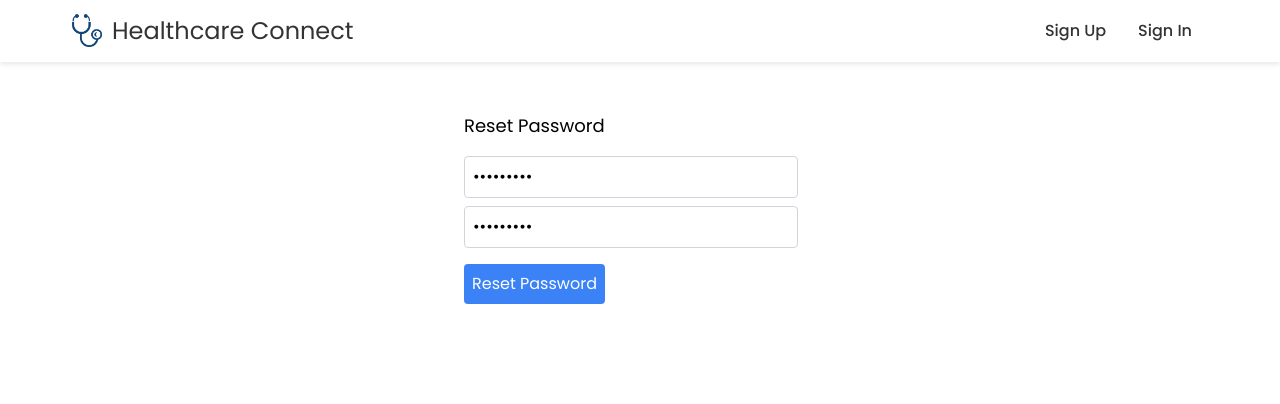
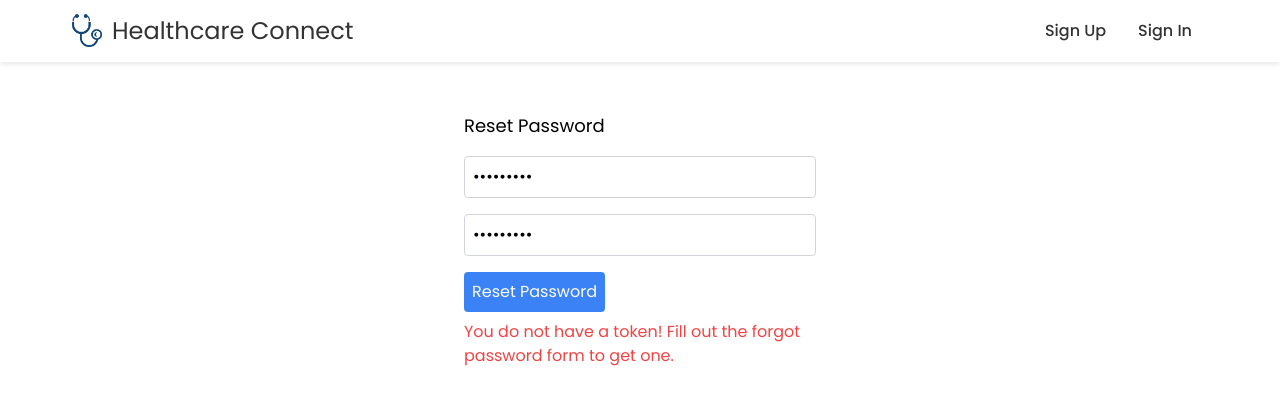
Before and after one commit to acm-uic/healthcare-connect, a Next.js app in the folder frontend/: page /reset-password in a window 1280 px wide. Both pictures are taken after typing "Sample123", "Sample123" into the empty fields and a click on the button "Reset Password". Shown: the top 404 px of the page. Built offline with nearby package versions, Linux system fonts and the light colour scheme; no server answers.

Commit message:
Finish doing "bonus" for #47

```diff
--- a/frontend/src/pages/reset-password.tsx
+++ b/frontend/src/pages/reset-password.tsx
@@ -1,28 +1,103 @@
 'use client'
-import React from 'react';
+import { useState } from 'react';
+import axios from 'axios';
+import { useSearchParams } from 'next/navigation';
 
 const ResetPassword: React.FC = () => {
+    const searchParams = useSearchParams()
+
+    const token = searchParams.get('token')
+
+    console.log(token)
+
+    // URL -> `/dashboard?search=my-project`
+    // `search` -> 'my-project'
+
+
+    interface Submit {
+        text: string
+    }
+
+    const [pwdToCheck, setRealPWD] = useState<Submit | null>(null);
+    const [confirmedPWD, setConfPWD] = useState<Submit | null>(null);
+
+    const [error, setError] = useState<string | null>(null);
+    const [sentReq, setReq] = useState<boolean>(false)
+
+    const handleUpper = (e: React.ChangeEvent<HTMLInputElement>) => {
+        setRealPWD({ text: e.target.value })
+    }
+
+    const handleLower = (e: React.ChangeEvent<HTMLInputElement>) => {
+        setConfPWD({ text: e.target.value })
+    }
 
     const handleSubmit = async (e: React.FormEvent<HTMLFormElement>) => {
         e.preventDefault();
+
+        // check that pwd exists in inputs
+        if (!pwdToCheck?.text && !confirmedPWD?.text) {
+            setError("A password is needed!");
+            return
         }
+
+        if (pwdToCheck?.text !== confirmedPWD?.text) {
+            setError("Passwords do not match!");
+            return
+        }
+
+        if (!token) {
+            setError("You do not have a token! Fill out the forgot password form to get one.")
+            return
+        }
+
+        const apiURI = `${process.env.NEXT_PUBLIC_API_URL}/auth/reset-password`;
+        await axios.post(apiURI,
+            //send email as JSON
+            {
+                password: pwdToCheck?.text,
+                token: token
+            }
+        ).then((res) => {
+            // upon success, change the text
+            if (res.status == 200) {
+                setReq(true)
+            }
+        }).catch((err) => {
+            // show error upon getting one
+            setError(err.response.data.message);
+        });
+    }
+
 
     return (
         <form className="flex flex-col items-start p-4 max-w-sm mx-auto" onSubmit={handleSubmit}>
             <h2 className="mb-4 text-lg">Reset Password</h2>
+            {!sentReq ? (
+                <div>
                     <input
                         type="password"
                         placeholder="Password"
-                className="mb-2 p-2 border border-gray-300 rounded"
+                        className="w-full mb-4 p-2 border border-gray-300 rounded"
+                        onChange={handleUpper}
                     />
                     <input
                         type="password"
                         placeholder="Confirm Password"
-                className="mb-4 p-2 border border-gray-300 rounded"
+                        className="w-full mb-4 p-2 border border-gray-300 rounded"
+                        onChange={handleLower}
                     />
                     <button type="submit" className="bg-blue-500 text-white p-2 rounded">
                         Reset Password
                     </button>
+                    <div className="mt-2 text-red-500 w-[-webkit-fill-available]">
+                        {error && <p className='break-words'>{error}</p>}
+                    </div>
+                </div>) :
+                <div>
+                    <p className='mt-[-0.5rem] font-light'>Your password has been reset! Please login again.</p>
+                </div>
+            }
         </form>
     );
 }
```
Lines whose indentation alone changed are shown as unchanged.
